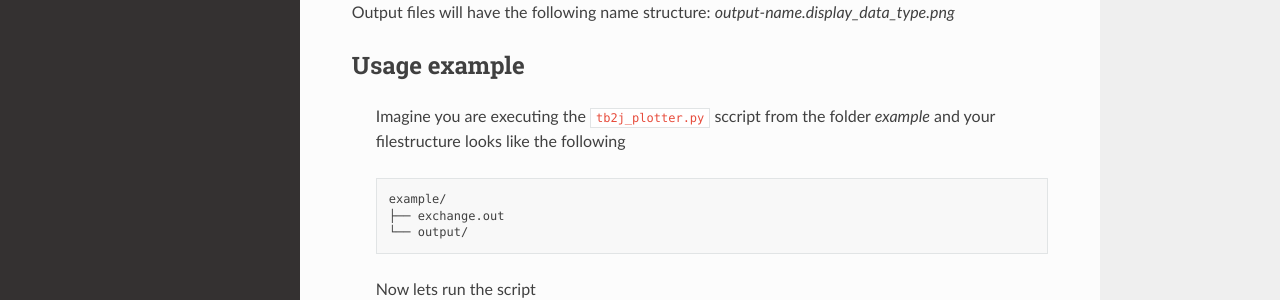
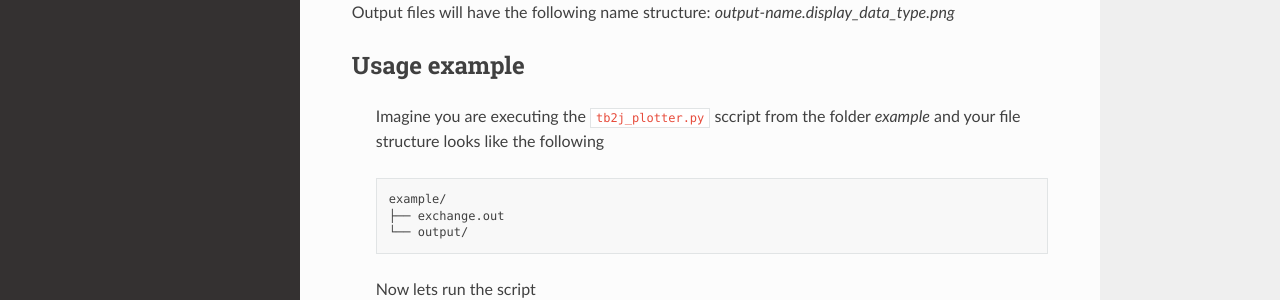
Before and after one commit to adrybakov/rad-tools, a Sphinx documentation site: the page built from docs/source/tb2j_plotter.rst, in a window 1280 px wide and 900 px high. Shown: the part 405-705 px from the top of the window. Built offline with Sphinx 7.4.7 and the Read the Docs theme 2.0.0, drawn with Linux system fonts in a browser that asks for light colours.

Commit message:
Correct typos

```diff
--- a/docs/source/tb2j_plotter.rst
+++ b/docs/source/tb2j_plotter.rst
@@ -24,7 +24,7 @@ Usage example
 -------------
 
     Imagine you are executing the ``tb2j_plotter.py`` sccript from the
-    folder *example* and your filestructure looks like the following
+    folder *example* and your file structure looks like the following
 
     .. code-block:: text
 
```
